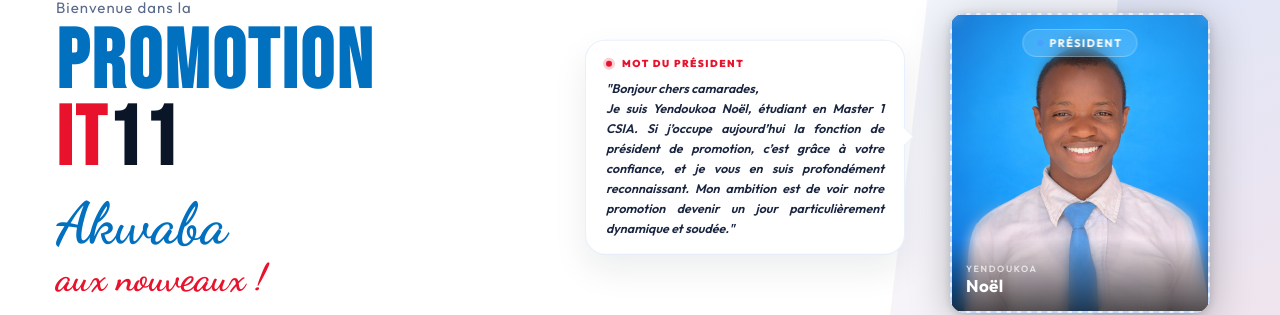
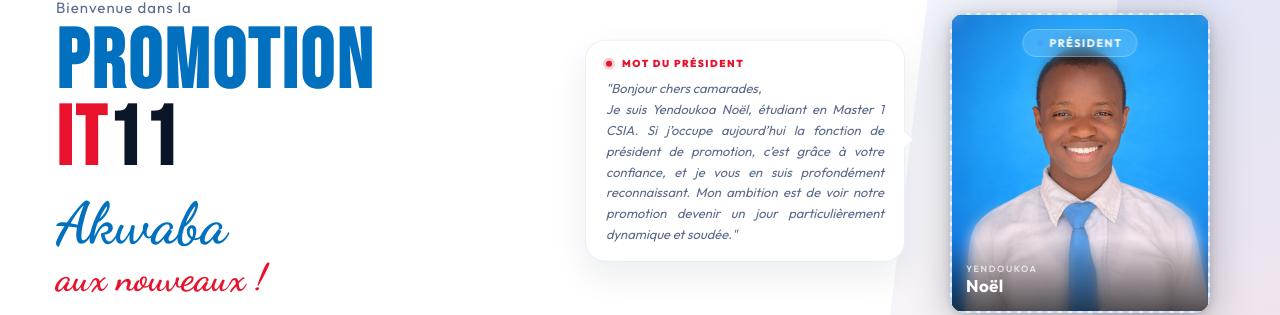
Before and after one commit to brahimadev-maker/it11-esatic, a React (Create React App) app: page / in a window 1280 px wide. Shown: the part 147-462 px from the top of the page. Built offline with nearby package versions, Linux system fonts and the light colour scheme.

Commit message:
first commit

```diff
--- a/src/App.js
+++ b/src/App.js
@@ -416,7 +416,7 @@ const Hero = () => {
                 Mot du Président
               </span>
             </div>
-            <div style={{ margin: 0, fontSize: 12.5, color: C.text, lineHeight: 1.6, fontWeight: 600, fontStyle: "italic", textAlign: "justify" }}>
+            <div style={{ margin: 0, fontSize: 13, color: C.muted, lineHeight: 1.6, fontWeight: 400, fontStyle: "italic", textAlign: "justify" }}>
               "Bonjour chers camarades,<br />
               Je suis Yendoukoa Noël, étudiant en Master 1 CSIA. Si j’occupe aujourd’hui la fonction de président de promotion, c’est grâce à votre confiance, et je vous en suis profondément reconnaissant. Mon ambition est de voir notre promotion devenir un jour particulièrement dynamique et soudée."
             </div>
```
